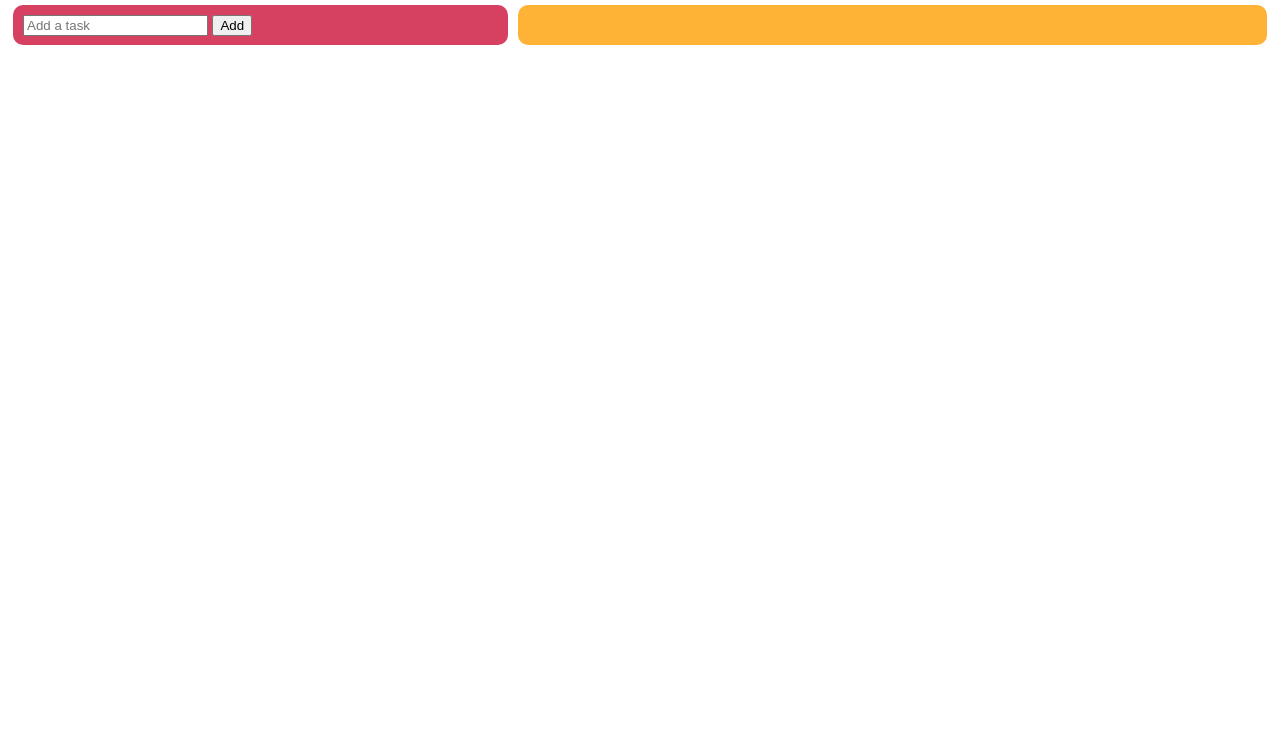
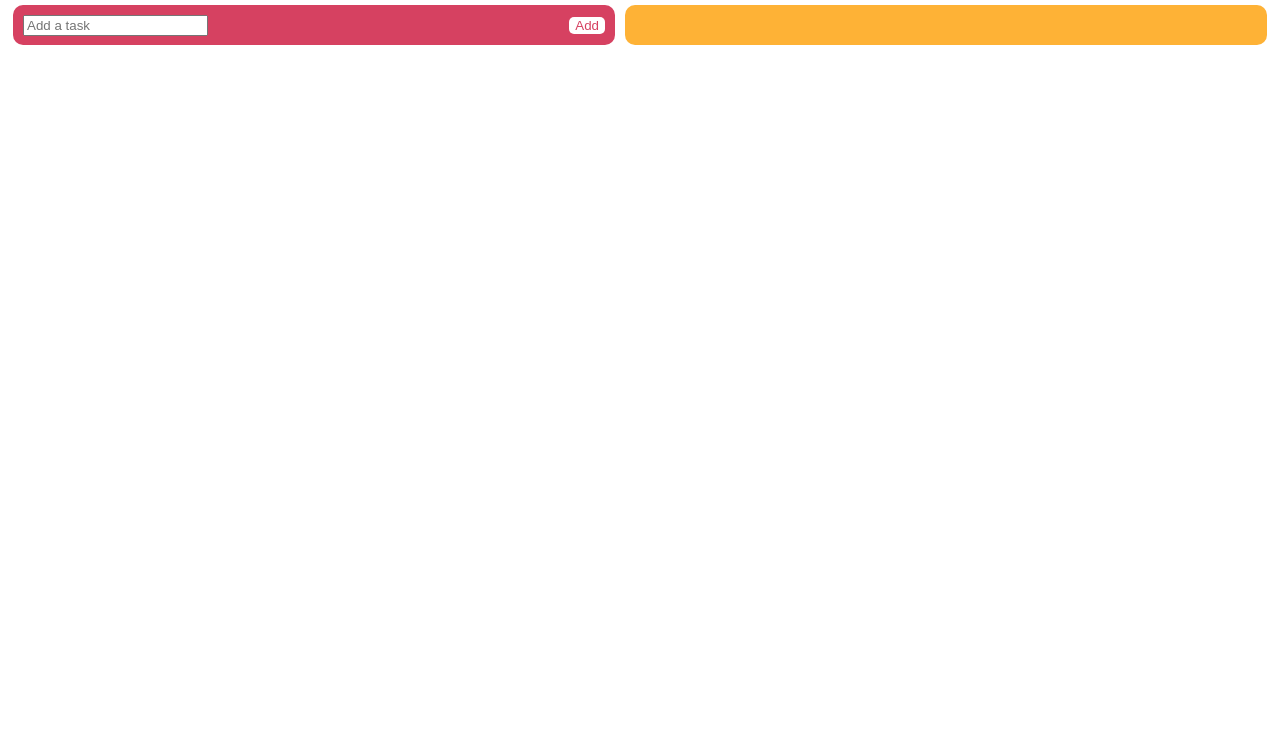
Before and after one commit to emdoem/GPT-TODO_list, a website built with webpack: page src/index.html in a window 1280 px wide. Shown: the part 70-800 px from the top of the page. Built offline with nearby package versions, Linux system fonts and the light colour scheme.

Commit message:
final touch?

```diff
--- a/src/index.js
+++ b/src/index.js
@@ -28,7 +28,6 @@ function renderTasks() {
     deleteButton.textContent = 'Delete';
     deleteButton.className = 'deleteButton';
     deleteButton.addEventListener('click', () => {
-      console.log('Delete this motherfucker!');
       tasks.splice(i, 1);
       renderTasks();
     });
--- a/src/styles/main.css
+++ b/src/styles/main.css
@@ -23,7 +23,17 @@ h1 {
     padding: 10px;
     margin: 5px;
     height: 20px;
+    display: flex;
     flex-grow: 1;
+    align-items: center;
+    justify-content: space-between;
+}
+
+.taskForm button {
+    background-color: #fff;
+    color: #d64161;
+    border: 0px;
+    border-radius: 5px;
 }
 
 .taskList {
@@ -33,6 +43,7 @@ h1 {
     padding: 5px;
     margin: 5px;
     flex-grow: 3;
+    max-width: 50%;
 }
 
 .task {
@@ -41,6 +52,7 @@ h1 {
     padding: 10px;
     margin: 10px;
     overflow: hidden;
+
 }
 
 .deleteButton {
```
